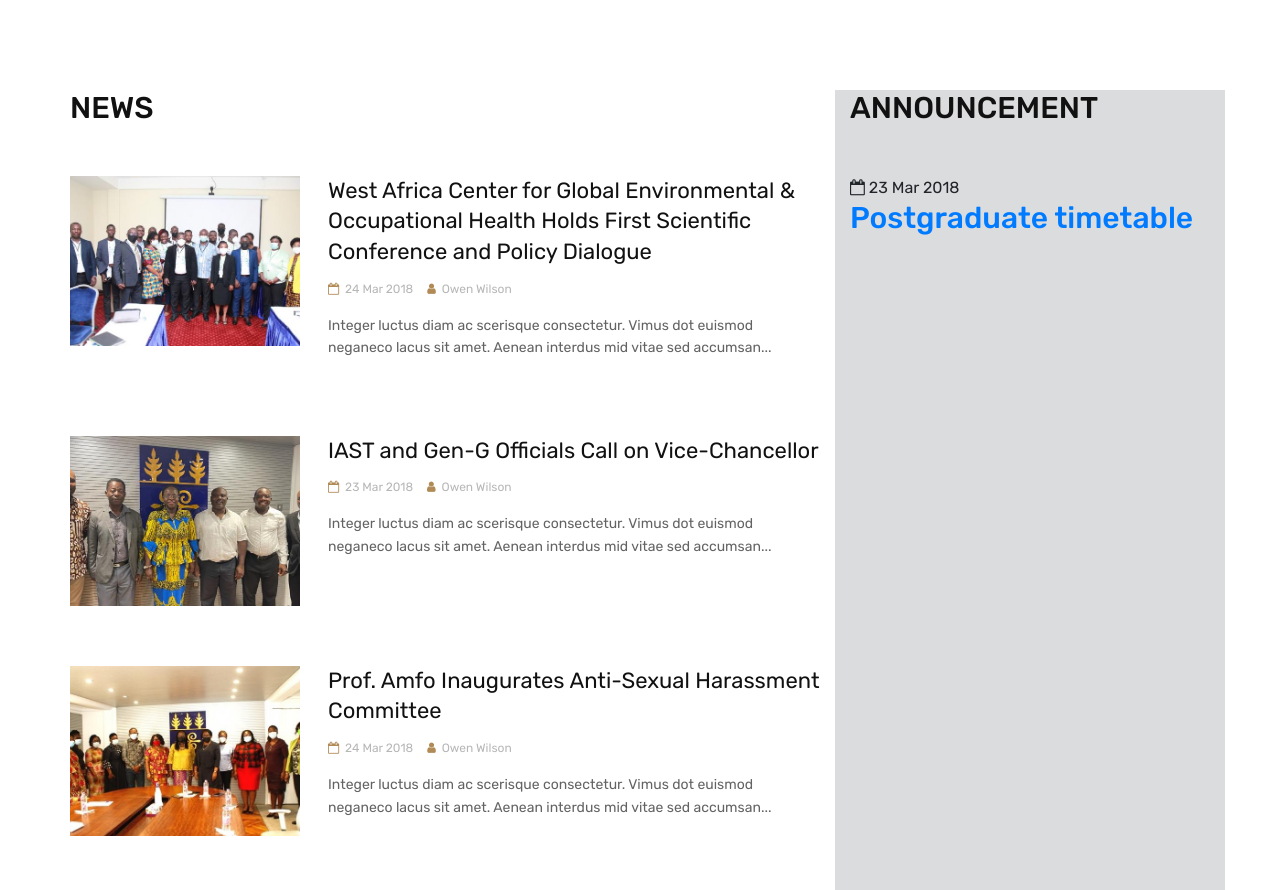
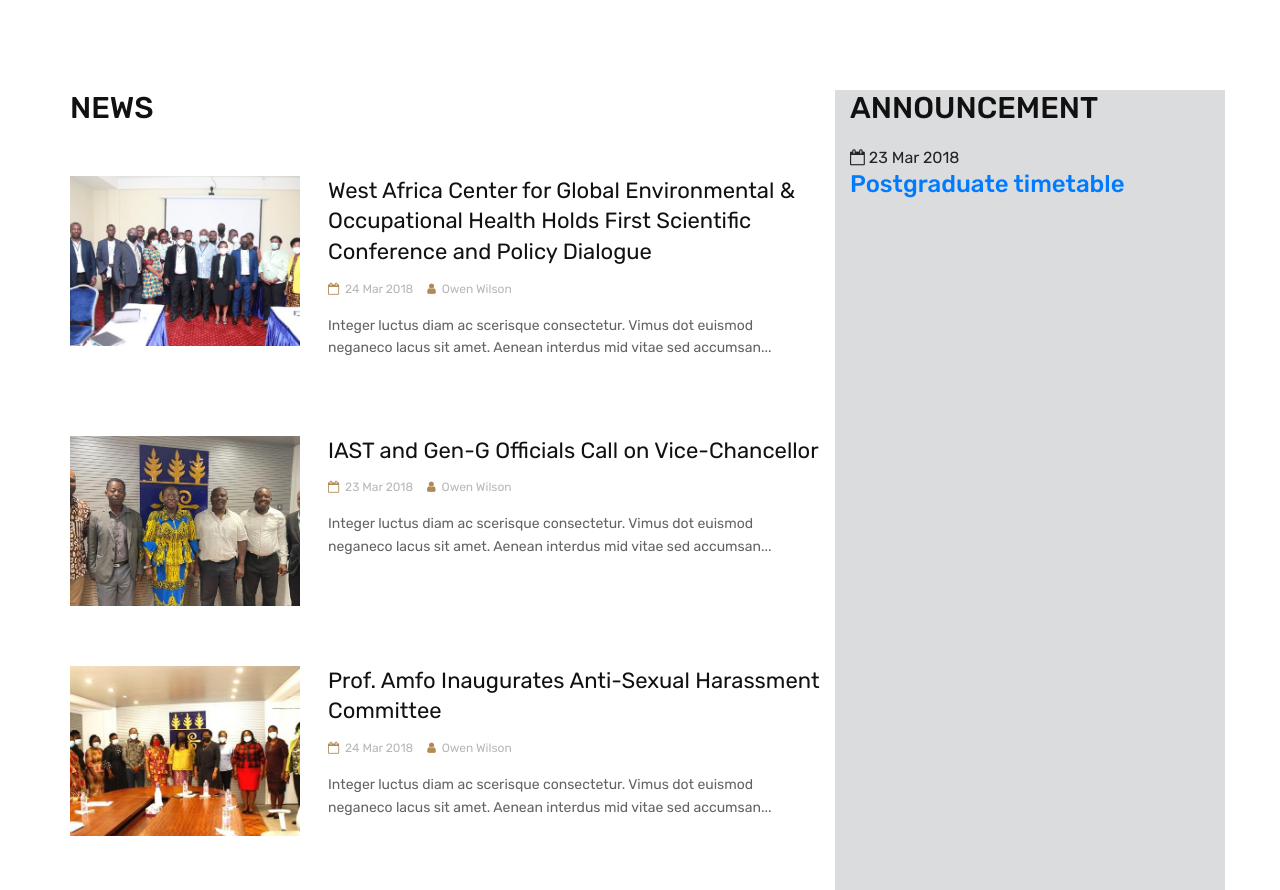
Before and after one commit to LawrenceAyi/svmlegon, a plain HTML site: page index.html in a window 1280 px wide. Shown: the part 1028-1918 px from the top of the page. Drawn offline with Linux system fonts and the light colour scheme.

Commit message:
changed the padding in the title

```diff
--- a/index.html
+++ b/index.html
@@ -178,18 +178,18 @@
 
 					</div>
 				<div class="col-md-4" style="background-color:rgb(219, 220, 221);">
-					<div class="title text-left" style="padding-bottom:50px;">
+					<div class="title text-left" style="padding-bottom:20px;">
 						<h3>ANNOUNCEMENT</h3>
 					</div>
 					<div>
 						<div class="blog-meta">
 							<span><i class="fa fa-calendar-o"></i> 23 Mar 2018</span>
 						</div>
-						<h3 class="blog-content">
+						<h4 class="blog-content">
 							<span>
 								<a href="#">Postgraduate timetable</a>
 							</span>
-						</h3>
+						</h4>
 					</div>
 				</div>
 			</div>
```
